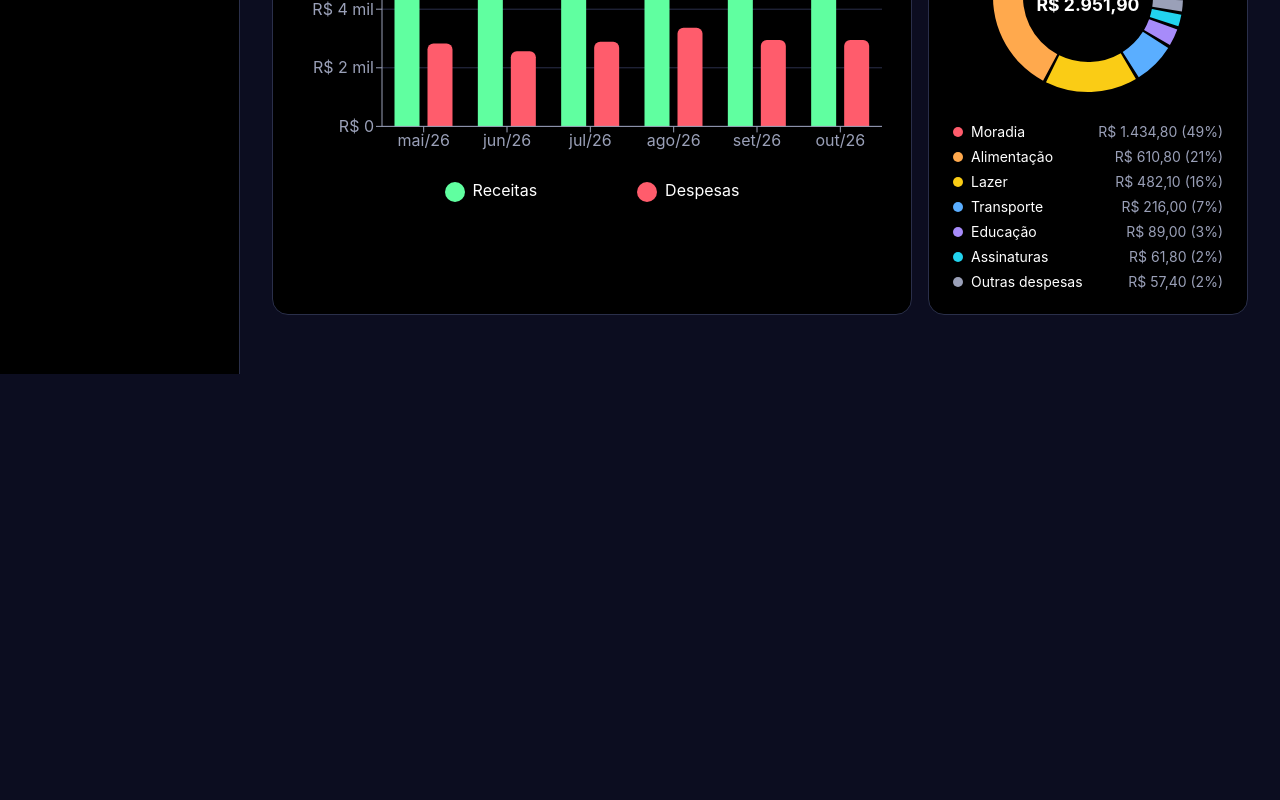
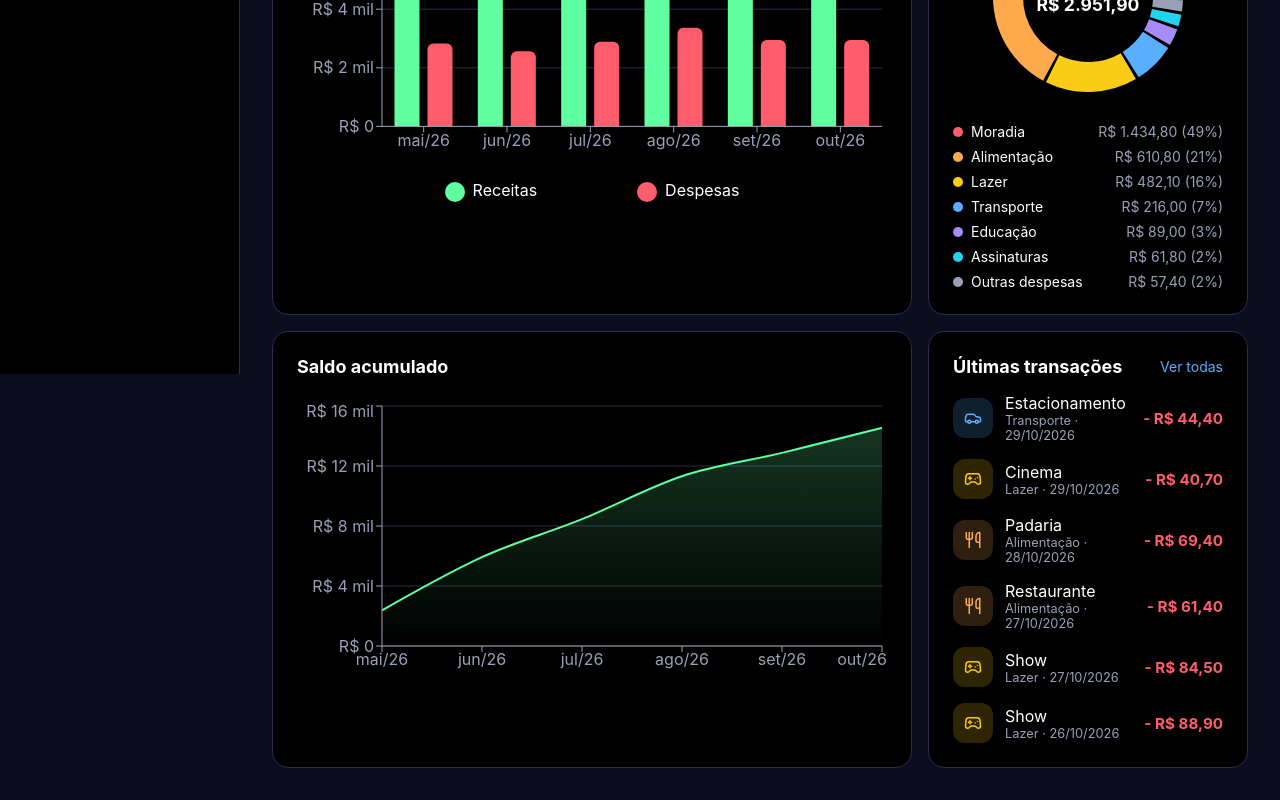
Before and after one commit to AdrianoFScarabelli/GraphUp, a React (Vite) app: page /app in a window 1280 px wide. Shown: the part 426-1226 px from the top of the page. Before the commit the page ends 800 px from the top, so only its background shows below. Built offline with nearby package versions, Linux system fonts and the light colour scheme.

Commit message:
Adicionando gráfico de evolucao de linha e finalizando os componentes da página de Dashboard

```diff
--- /dev/null
+++ b/src/components/charts/BalanceEvolutionChart.tsx
@@ -0,0 +1,56 @@
+import {
+  Area,
+  AreaChart,
+  CartesianGrid,
+  ResponsiveContainer,
+  Tooltip,
+  XAxis,
+  YAxis,
+} from "recharts";
+import { formatCompactCurrency, formatCurrency } from "../../utils/currency";
+import { formatMonthLabel } from "../../utils/dates";
+import { tooltipStyle } from "./chartStyles";
+
+interface BalanceEvolutionChartProps {
+  data: { month: string; balance: number }[];
+}
+
+export function BalanceEvolutionChart({ data }: BalanceEvolutionChartProps) {
+  const chartData = data.map((item) => ({
+    label: formatMonthLabel(item.month),
+    Saldo: item.balance,
+  }));
+
+  return (
+    <ResponsiveContainer width="100%" height={280}>
+      <AreaChart data={chartData}>
+        <defs>
+          <linearGradient id="balanceGradient" x1="0" y1="0" x2="0" y2="1">
+            <stop offset="0%" stopColor="var(--color-primary)" stopOpacity={0.35} />
+            <stop offset="100%" stopColor="var(--color-primary)" stopOpacity={0} />
+          </linearGradient>
+        </defs>
+
+        <CartesianGrid stroke="var(--color-border)" vertical={false} />
+        <XAxis dataKey="label" stroke="var(--color-text-muted)" />
+        <YAxis
+          stroke="var(--color-text-muted)"
+          width={80}
+          tickFormatter={(value: number) => formatCompactCurrency(value)}
+        />
+        <Tooltip
+          formatter={(value) => formatCurrency(Number(value))}
+          contentStyle={tooltipStyle}
+          itemStyle={{ color: "var(--color-text)" }}
+        />
+        <Area
+          type="monotone"
+          dataKey="Saldo"
+          stroke="var(--color-primary)"
+          strokeWidth={2}
+          fill="url(#balanceGradient)"
+        />
+      </AreaChart>
+    </ResponsiveContainer>
+  );
+}
--- /dev/null
+++ b/src/components/dashboard/RecentTransactions.tsx
@@ -0,0 +1,50 @@
+import type { Transaction } from "../../types/transaction";
+import { getCategoryById } from "../../data/categories";
+import { CategoryIcon } from "../ui/CategoryIcon";
+import { formatCurrency } from "../../utils/currency";
+import { formatDate } from "../../utils/dates";
+
+interface RecentTransactionsProps {
+  transactions: Transaction[];
+  limit?: number;
+}
+
+export function RecentTransactions({ transactions, limit = 6 }: RecentTransactionsProps) {
+  const items = transactions.slice(0, limit);
+
+  if (items.length === 0) {
+    return <p className="empty-state">Nenhuma transação neste mês.</p>;
+  }
+
+  return (
+    <ul className="transaction-list">
+      {items.map((t) => {
+        const category = getCategoryById(t.categoryId);
+        const color = category?.color ?? "#9aa0b8";
+        const sign = t.type === "income" ? "+" : "-";
+
+        return (
+          <li key={t.id} className="transaction-item">
+            <span
+              className="transaction-icon"
+              style={{ color, background: `color-mix(in srgb, ${color} 18%, transparent)` }}
+            >
+              <CategoryIcon name={category?.icon ?? ""} />
+            </span>
+
+            <div className="transaction-info">
+              <span className="transaction-description">{t.description}</span>
+              <span className="transaction-meta">
+                {category?.name ?? "Sem categoria"} · {formatDate(t.date)}
+              </span>
+            </div>
+
+            <strong className={`transaction-amount transaction-amount--${t.type}`}>
+              {sign} {formatCurrency(t.amountInCents)}
+            </strong>
+          </li>
+        );
+      })}
+    </ul>
+  );
+}
--- a/src/components/layout/Sidebar.tsx
+++ b/src/components/layout/Sidebar.tsx
@@ -11,7 +11,7 @@ const links = [
 export function Sidebar() {
   return (
     <aside className="sidebar">
-      <img className="sidebar-brand" src="../public/logoHorizontal.png" alt="imagem da logo horizontal" />
+      <img className="sidebar-brand" src="/logoHorizontal.png" alt="imagem da logo horizontal" />
       <nav className="sidebar-nav">
         {links.map(({ to, label, end }) => (
           <NavLink
--- a/src/components/ui/CategoryIcon.tsx
+++ b/src/components/ui/CategoryIcon.tsx
@@ -1,11 +1,41 @@
-import * as Icons from "lucide-react";
+import {
+  Briefcase,
+  Car,
+  Circle,
+  Ellipsis,
+  Gamepad2,
+  GraduationCap,
+  HeartPulse,
+  House,
+  Laptop,
+  Plus,
+  Repeat,
+  TrendingUp,
+  Utensils,
+  type LucideIcon,
+} from "lucide-react";
 
-interface Props {
+const iconMap: Record<string, LucideIcon> = {
+  Briefcase,
+  Car,
+  Ellipsis,
+  Gamepad2,
+  GraduationCap,
+  HeartPulse,
+  House,
+  Laptop,
+  Plus,
+  Repeat,
+  TrendingUp,
+  Utensils,
+};
+
+interface CategoryIconProps {
   name: string;
   size?: number;
 }
 
-export function CategoryIcon({ name, size = 18 }: Props) {
-  const Icon = (Icons as Record<string, any>)[name] ?? Icons.Circle;
+export function CategoryIcon({ name, size = 18 }: CategoryIconProps) {
+  const Icon = iconMap[name] ?? Circle;
   return <Icon size={size} />;
 }
--- a/src/pages/DashboardPage.tsx
+++ b/src/pages/DashboardPage.tsx
@@ -1,13 +1,17 @@
 import { useMemo, useState } from "react";
+import { Link } from "react-router-dom";
 import { useTransactions } from "../hooks/useTransactions";
 import { SummaryCard } from "../components/ui/SummaryCard";
 import { MonthlyBarChart } from "../components/charts/MonthlyBarChart";
 import { CategoryDonutChart } from "../components/charts/CategoryDonutChart";
+import { BalanceEvolutionChart } from "../components/charts/BalanceEvolutionChart";
+import { RecentTransactions } from "../components/dashboard/RecentTransactions";
 import { formatCurrency } from "../utils/currency";
 import { formatMonthLabel, getCurrentMonthKey } from "../utils/dates";
 import {
   filterByMonth,
   getAvailableMonths,
+  getBalanceEvolution,
   getExpensesByCategory,
   getMonthlySummaries,
   getTotals,
@@ -37,6 +41,8 @@ export function DashboardPage() {
   );
 
   const monthly = useMemo(() => getMonthlySummaries(transactions ?? []), [transactions]);
+
+  const evolution = useMemo(() => getBalanceEvolution(transactions ?? []), [transactions]);
 
   if (isPending) return <p>Carregando...</p>;
   if (isError) return <p>Não foi possível carregar as transações.</p>;
@@ -84,6 +90,23 @@ export function DashboardPage() {
           <CategoryDonutChart data={expensesByCategory} />
         </div>
       </section>
+
+      <section className="charts-grid">
+        <div className="card">
+          <h2>Saldo acumulado</h2>
+          <BalanceEvolutionChart data={evolution} />
+        </div>
+
+        <div className="card">
+          <div className="card-header">
+            <h2>Últimas transações</h2>
+            <Link to="/app/transacoes" className="card-link">
+              Ver todas
+            </Link>
+          </div>
+          <RecentTransactions transactions={monthTransactions} />
+        </div>
+      </section>
     </div>
   );
 }
--- a/src/styles/global.css
+++ b/src/styles/global.css
@@ -238,3 +238,84 @@ select:focus {
 .empty-state {
   color: var(--color-text-muted);
 }
+
+/*Grafico evolucao e card Ultimas transacoes*/
+
+.charts-grid + .charts-grid {
+  margin-top: var(--space-4);
+}
+
+.card-header {
+  display: flex;
+  justify-content: space-between;
+  align-items: center;
+  margin-bottom: var(--space-4);
+}
+
+.card-header h2 {
+  margin-bottom: 0;
+}
+
+.card-link {
+  color: var(--color-link);
+  font-size: 0.875rem;
+  text-decoration: none;
+}
+
+.card-link:hover {
+  text-decoration: underline;
+}
+
+.transaction-list {
+  list-style: none;
+  padding: 0;
+  display: flex;
+  flex-direction: column;
+  gap: var(--space-4);
+}
+
+.transaction-item {
+  display: flex;
+  align-items: center;
+  gap: var(--space-3);
+}
+
+.transaction-icon {
+  display: grid;
+  place-items: center;
+  width: 40px;
+  height: 40px;
+  border-radius: var(--radius-md);
+  flex-shrink: 0;
+}
+
+.transaction-info {
+  flex: 1;
+  min-width: 0;
+  display: flex;
+  flex-direction: column;
+}
+
+.transaction-description {
+  overflow: hidden;
+  text-overflow: ellipsis;
+  white-space: nowrap;
+}
+
+.transaction-meta {
+  color: var(--color-text-muted);
+  font-size: 0.8rem;
+}
+
+.transaction-amount {
+  font-size: 0.95rem;
+  white-space: nowrap;
+}
+
+.transaction-amount--income {
+  color: var(--color-income);
+}
+
+.transaction-amount--expense {
+  color: var(--color-expense);
+}
--- a/src/utils/currency.ts
+++ b/src/utils/currency.ts
@@ -1,6 +1,11 @@
 const brl = new Intl.NumberFormat("pt-BR", {
     style: "currency",
     currency: "BRL",
+});
+
+const compact = new Intl.NumberFormat("pt-BR", {
+  notation: "compact",
+  maximumFractionDigits: 1,
 });
 
 export const formatCurrency = (cents: number): string => brl.format(cents / 100);
@@ -15,3 +20,6 @@ export function parseCurrencyToCents(input: string): number {
   const value = Number(normalized);
   return Number.isFinite(value) ? Math.round(value * 100) : 0;
 }
+
+export const formatCompactCurrency = (cents: number): string =>
+  `R$ ${compact.format(cents / 100)}`;
```
